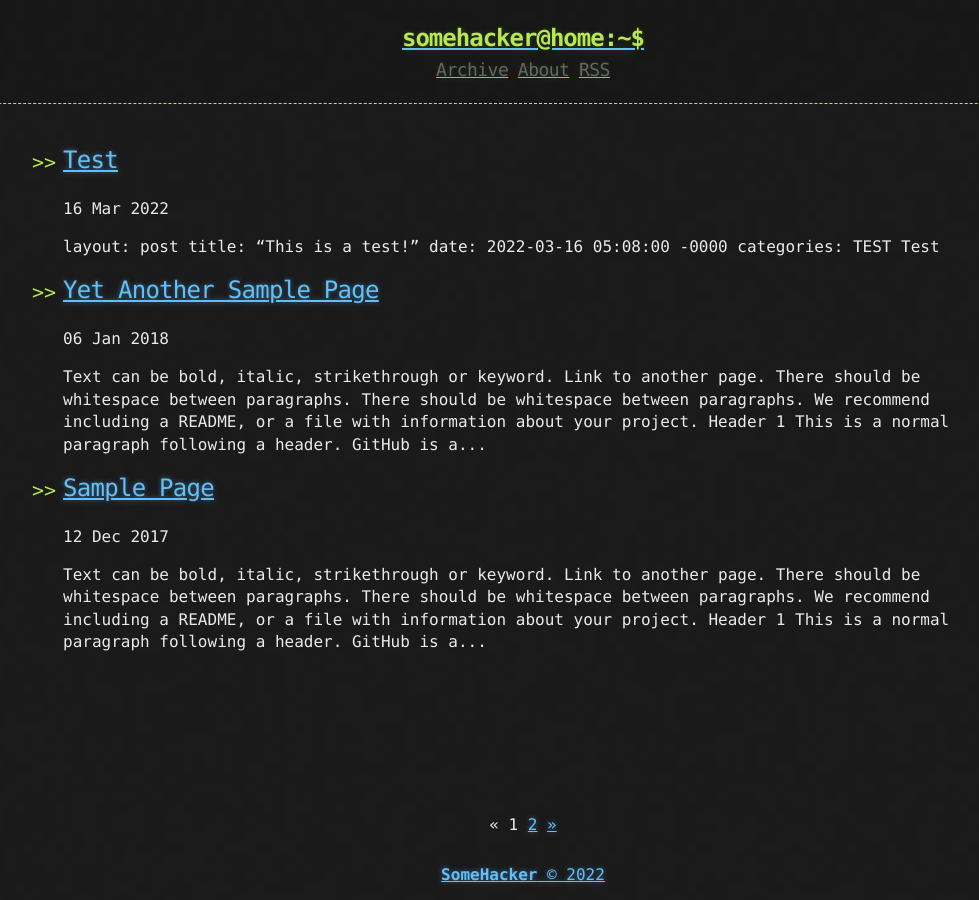
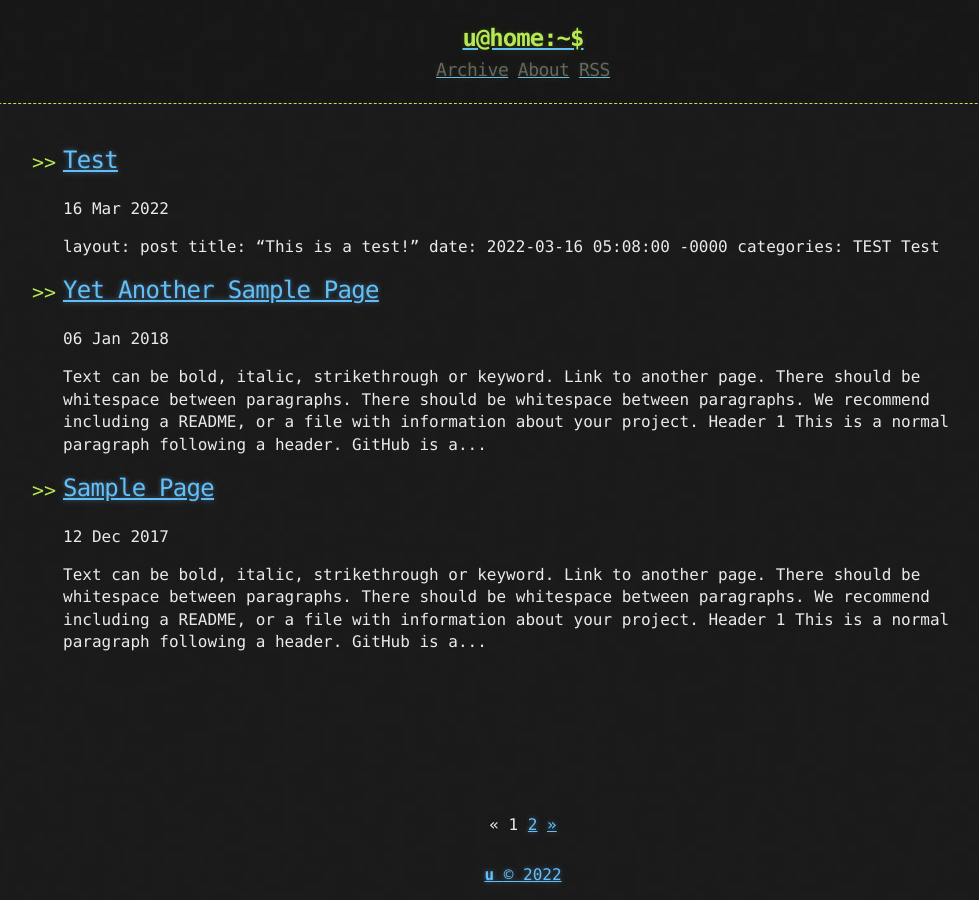
Before and after one commit to whensungoesdown/whensungoesdown.github.io, a Jekyll site: the page built from index.html, in a window 1280 px wide. Shown: the whole page, without its empty margins (117-1096 px from the left). Built offline with Jekyll 4.4.1, drawn with Linux system fonts in a browser that asks for light colours; the list of posts is cut into pages by our own code; part of the change alters nothing that is shown.

Commit message:
change to my own stuff

```diff
--- a/_config.yml
+++ b/_config.yml
@@ -1,9 +1,9 @@
-title: Hacker-Blog
-description: "A Jekyll Blog Theme For Hackers"
+title: whensungoesdown's blog
+description: "..."
 author:
-  name: "SomeHacker"
-  email: "someone@somewebsite.somedomain"
-  url: "https://ashishchaudhary.in/hacker-blog"
+  name: "u"
+  email: "whensungoes@gmail.com"
+  url: "https://whensungoesdown.github.io"
 
 baseurl: /
 
@@ -28,5 +28,5 @@ plugins:
   - jekyll-sitemap
 
 # Custom variables
-owner : "SomeHacker"
-year : "2020"
+owner : "u"
+year : "2022"
```
